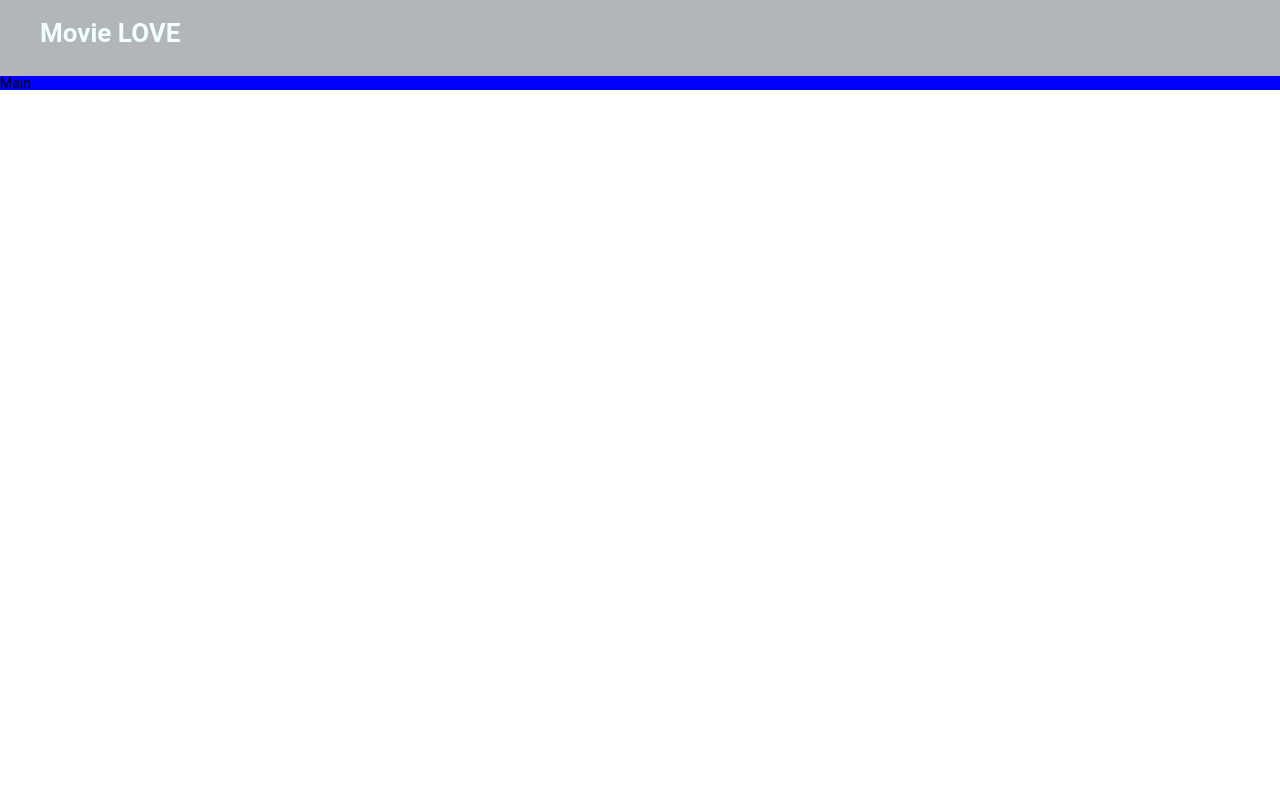
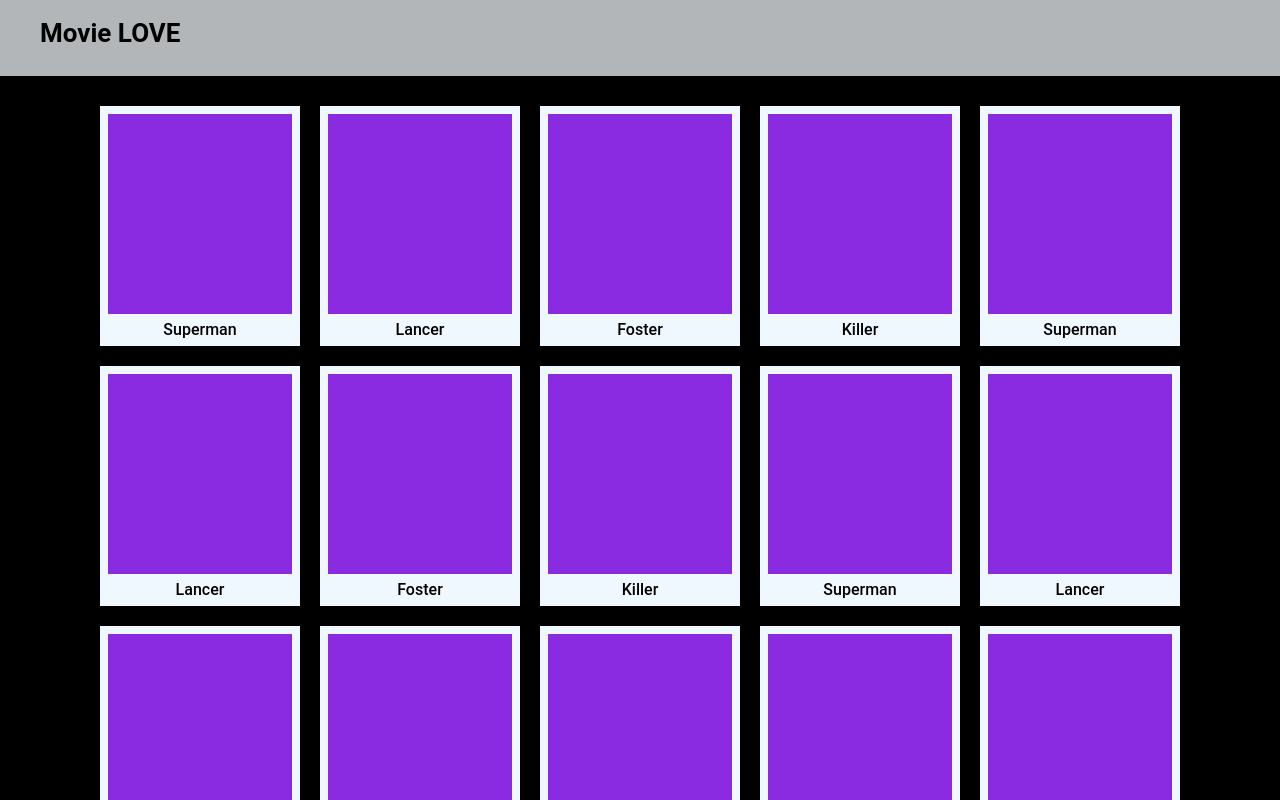
Before and after one commit to ushink/film-catalog-vk, a React (Create React App) app: page / in a window 1280 px wide. Shown: the top 800 px of the page. Built offline with nearby package versions, Linux system fonts and the light colour scheme.

Commit message:
main page layout

```diff
--- a/src/components/Header/Header.module.css
+++ b/src/components/Header/Header.module.css
@@ -8,12 +8,3 @@ header {
   font-size: 26px;
   font-weight: bold;
 }
-
-a {
-  color: azure;
-  text-decoration: none;
-}
-
-a:hover {
-  color: blue;
-}
--- a/src/pages/Main/Main.module.css
+++ b/src/pages/Main/Main.module.css
@@ -1,3 +1,44 @@
 .main {
-  background-color: blue;
+  background-color: #000000;
+  padding: 30px;
+  display: flex;
+  flex-wrap: wrap;
+  justify-content: center;
+  gap: 20px;
+  flex-grow: 1;
 }
+
+.container {
+  display: inline-block;
+  width: 200px;
+  padding: 8px;
+  background-color: aliceblue;
+  display: flex;
+  flex-direction: column;
+  align-items: center;
+  transition: transform 0.5s;
+}
+
+.container:hover {
+  transform: scale(1.1);
+  background: rgb(210, 202, 239);
+  z-index: 1;
+  transition: transform 0.5s;
+}
+
+.link {
+  max-height: 200px;
+}
+.img {
+  width: 100%;
+  height: 200px;
+  background-color: blueviolet;
+}
+
+.title {
+  font-size: 16px;
+  font-style: normal;
+  font-weight: 500;
+  color: #000000;
+  margin-top: 8px;
+}
--- a/src/pages/Main/Main.tsx
+++ b/src/pages/Main/Main.tsx
@@ -1,11 +1,20 @@
+import { Link } from "react-router-dom";
 import { Header } from "../../components/Header/Header";
 import s from "./Main.module.css";
+import { films } from "../../mock/filmsData";
 
 export function Main() {
   return (
     <>
       <Header />
-      <div className={s.main}>Main</div>
+      <main className={s.main}>
+        {films.map((el) => (
+          <Link to={`film/${el.id}`} key={el.id} className={s.container}>
+            <div className={s.img}></div>
+            <span className={s.title}>{el.name}</span>
+          </Link>
+        ))}
+      </main>
     </>
   );
 }
```
